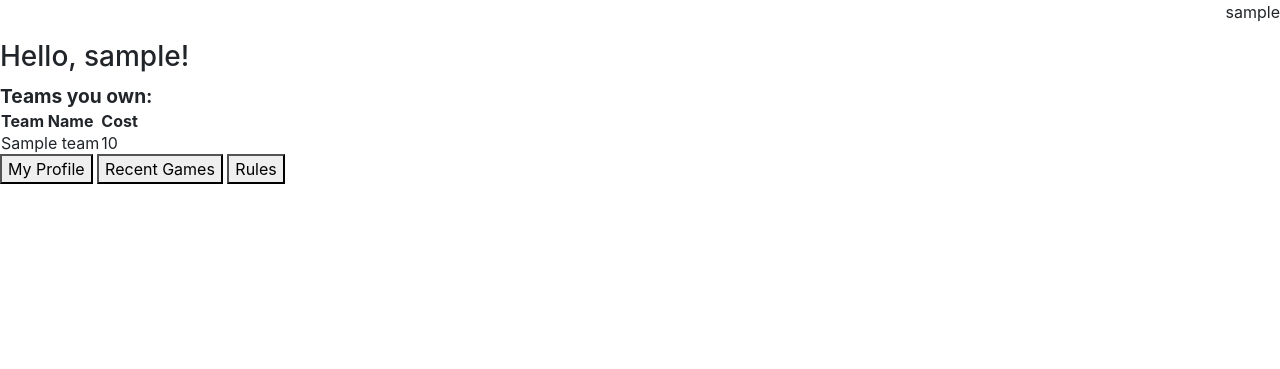
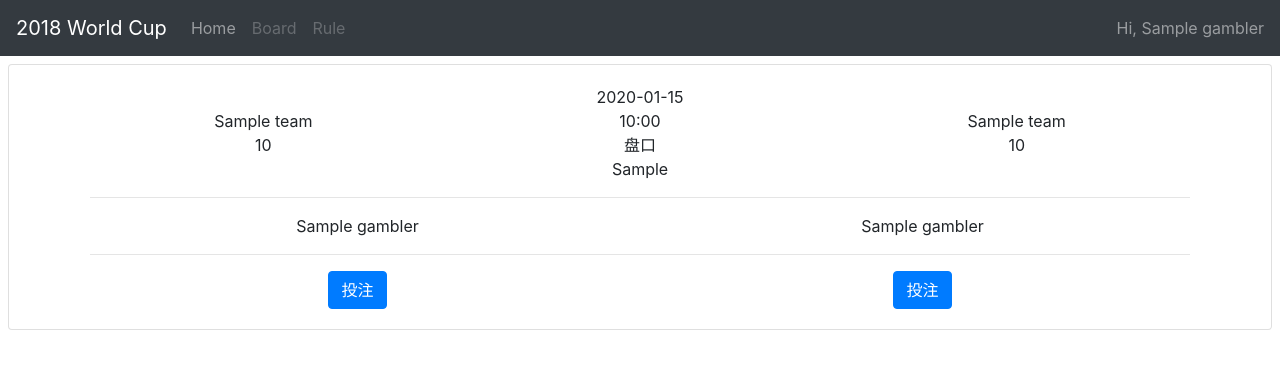
Before and after one commit to xghgzxfp/sexycroupier, a Flask app: template worldcup/templates/index.html in a window 1280 px wide. Shown: the top 369 px of the page. Run offline with Flask 2, Linux system fonts and the light colour scheme; the visitor is signed in with stand-in values (Sample User, id 1); the template is opened without the code that fills it: most values are stand-ins (such as "Sample title", 1, 10 or a date in 2020); a database or web service that is not in the repository returns one stand-in record (values such as "Sample title"); some libraries are stand-ins or nearby versions.

Commit message:
UI foundation

```diff
--- a/worldcup/app.py
+++ b/worldcup/app.py
@@ -3,7 +3,6 @@
 import functools
 import requests
 
-from datetime import datetime, timedelta
 from urllib.parse import urlencode
 
 from flask import Flask, session, render_template, request, redirect, url_for, g, abort
@@ -106,30 +105,17 @@ def auth_signup():
     return redirect(url_for('index'))
 
 
-@app.route('/')
+@app.route('/', methods=['GET', 'POST'])
 @authenticated
 def index():
-    userteams = []
-    today = datetime.now()
-    dayaftertomorrow = today + timedelta(days=2)
+    if request.method == 'POST':
+        match_id = request.values.get("match_id")
+        new_choice = request.values.get("betchoice")
 
-    #games = db.match.find({"$and": [{"match_time": {"$gte": today}},
-    #                         {"match_time": {"$lt": dayaftertomorrow}}]}).sort({"match_time": -1})
-    games = db.match.find().sort([("match_time", -1)])
-    return render_template('index.html', username=g.me.name, userteams=userteams, games=list(games))
+        # TODO:
+        # check if current time is an effective time point to modify the bet choice
 
+        model.update_match_gamblers(match_id, new_choice, g.me.name)
 
-@app.route('/bet', methods=['POST'])
-@authenticated
-def bet():
-    match_id = request.values.get("match_id")
-    new_choice = request.values.get("betchoice")
-    ## function place holder:
-    ## check if current time is an effective time point to modify the bet choice
-
-    model.update_match_gamblers(match_id, new_choice, g.me.name)
-    return redirect(next_url())
-
-
-if __name__ == "__main__":
-    app.run(port=8010)
+    matches = model.find_matches(cup='英超')
+    return render_template('index.html', matches=matches)
--- a/worldcup/templates/_base.html
+++ b/worldcup/templates/_base.html
@@ -5,10 +5,31 @@
   <meta charset="UTF-8">
   <meta name="viewport" content="width=device-width, initial-scale=1, shrink-to-fit=no">
   <title>{% block title %}2018 World Cup{% endblock %}</title>
-  <link rel="stylesheet" href="https://maxcdn.bootstrapcdn.com/bootstrap/4.0.0/css/bootstrap.min.css">
+  <link rel="stylesheet" href="https://cdnjs.cloudflare.com/ajax/libs/twitter-bootstrap/4.0.0/css/bootstrap.min.css">
+  {# <style>*{font-size:.9rem}</style> #}
   {% endblock %}
 </head>
 <body>
-  {% block body %}{% endblock %}
+  <nav class="navbar navbar-expand-sm navbar-dark bg-dark">
+    <button class="navbar-toggler" type="button" data-toggle="collapse" data-target="#navbar">
+      <span class="navbar-toggler-icon"></span>
+    </button>
+    <div class="navbar-brand">2018 World Cup</div>
+    <div class="collapse navbar-collapse" id="navbar">
+      <div class="navbar-nav">
+        <a href="{{ url_for('index') }}" class="nav-item nav-link">Home</a>
+        <a href="#" class="nav-item nav-link disabled">Board</a>
+        <a href="#" class="nav-item nav-link disabled">Rule</a>
+      </div>
+    </div>
+    {% if g.me %}
+    <span class="navbar-text">Hi, {{ g.me.name }}</span>
+    {% endif %}
+  </nav>
+
+  {% block content %}{% endblock %}
+
+  <script src="https://cdnjs.cloudflare.com/ajax/libs/jquery/3.2.1/jquery.slim.min.js"></script>
+  <script src="https://cdnjs.cloudflare.com/ajax/libs/twitter-bootstrap/4.0.0/js/bootstrap.min.js"></script>
 </body>
 </html>
--- a/worldcup/templates/index.html
+++ b/worldcup/templates/index.html
@@ -1,92 +1,57 @@
-<html>
+{% extends "_base.html" %}
 
-<head>
-    <meta content="charset=utf-8" />
-    <title>{{t}}</title>
-    <link rel="stylesheet" href="https://maxcdn.bootstrapcdn.com/bootstrap/4.0.0/css/bootstrap.min.css">
-    <style>
-        .container {
-            text-align: center
-        }
-    </style>
-</head>
+{% block content %}
 
-<div align="right">
-    {% if not session.logged_in %}
-    <p>{{session['logged_user']}}</p>
-    {% else %}
-    <a href="{{ url_for('logout') }}">log out</a> {% endif %}
-</div>
-
-<div id="profile" class="tabcontent">
-    <h3>Hello, {{ username }}!</h3> {% if userteams[0] %}
-    <b><big>Teams you own:</big></b>
-
-    <table>
-        <tr id="row">
-            <th>Team Name</th>
-            <th>Cost</th>
-        </tr>
-        {% for userteam in userteams %}
-        <tr>
-            <td class="Team">{{ userteam["team"] }}</td>
-            <td class="Cost">{{ userteam["price"] }}</td>
-        </tr>
-        {% endfor %}
-    </table>
-    {% else %}
-    <h4>You don't have any team yet!!</h4> {% endif %}
-</div>
-
-<div id="game" class="tabcontent">
-    <h3>Below is today and tomorrow's game</h3>
-    <br /> {% if games[0] %} {% for game in games %}
-    <hr>
+{% for match in matches %}
 <!-- match -->
-    <div class="card text-center" style="margin: 1rem">
-        <div class="card-body">
-            <div class="container">
+<div class="card text-center m-2">
+  <div class="card-body container">
     <!-- match detail -->
     <div class="row align-items-center">
       <div class="col">
-                        <div class="team">{{game["a"]["team"]}}</div>
+        <div class="team">{{match["a"]["team"]}}</div>
         <div class="score">
-                            {% if game["a"]["score"] %} {{game["a"]["score"]}} {% else %} - {% endif %}
+          {% if match["a"]["score"] %} {{match["a"]["score"]}} {% else %} - {% endif %}
+        </div>
+      </div>
+      <div class="col text-nowrap">
+        <div>{{ match["match_time"].strftime('%Y-%m-%d') }}</div>
+        <div>{{ match["match_time"].strftime('%H:%M') }}</div>
+        <div>盘口</div>
+        <div class="score">
+          {% if match["handicap_display"] is defined %} {{match["handicap_display"]}} {% endif %}
         </div>
       </div>
       <div class="col">
-                        <div>{{game["match_time"]}}</div>
-                        <div>盘口</div>
+        <div class="team">{{match["b"]["team"]}}</div>
         <div class="score">
-                            {% if game["handicap_display"] is defined %} {{game["handicap_display"]}} {% endif %}
-                        </div>
-                    </div>
-                    <div class="col">
-                        <div class="team">{{game["b"]["team"]}}</div>
-                        <div class="score">
-                            {% if game["b"]["score"] %} {{game["b"]["score"]}} {% else %} - {% endif %}
+          {% if match["b"]["score"] %} {{match["b"]["score"]}} {% else %} - {% endif %}
         </div>
       </div>
     </div>
+
     <hr>
+
     <!-- bet detail -->
     <div class="row align-items-center">
       <div class="col">
-                        {% for playerA in game["a"]["player"] %}
-                        <div>{{playerA}}</div>
+        {% for gambler in match["a"]["gamblers"] %}
+        <div>{{ gambler }}</div>
         {% endfor %}
       </div>
       <div class="col">
-                        {% for playerB in game["b"]["player"] %}
-                        <div>{{playerB}}</div>
+        {% for gambler in match["b"]["gamblers"] %}
+        <div>{{ gambler }}</div>
         {% endfor %}
       </div>
     </div>
+
     <hr>
+
     <!-- action -->
-                <form action="/bet" method="post">
+    <form action="/" method="post">
       <div class="row align-items-center">
-                        <input type="hidden" name="match_id" value={{game["id"]}}>
+        <input type="hidden" name="match_id" value="{{ match['id'] }}">
         <div class="col">
           <button class="btn btn-primary" type="submit" name="betchoice" value="a">投注</button>
         </div>
@@ -97,31 +62,6 @@
     </form>
   </div>
 </div>
-    </div>
-    {% endfor %} {% else %}
-    <h4>No bet today!</h4> {% endif %}
-</div>
+{% endfor %}
 
-<div id="rules" class="tabcontent">
-    <h3>Rules should be here</h3>
-</div>
-
-<button class="tablink" onclick="openPage('profile', this)" id="defaultOpen">My Profile</button>
-<button class="tablink" onclick="openPage('game', this)">Recent Games</button>
-<button class="tablink" onclick="openPage('rules', this)">Rules</button>
-
-<script>
-    function openPage(pageName, elmnt) {
-        var i, tabcontent, tablinks;
-        tabcontent = document.getElementsByClassName("tabcontent");
-        for (i = 0; i < tabcontent.length; i++) {
-            tabcontent[i].style.display = "none";
-        }
-        tablinks = document.getElementsByClassName("tablink");
-        document.getElementById(pageName).style.display = "block";
-    }
-    // Get the element with id="defaultOpen" and click on it
-    document.getElementById("defaultOpen").click();
-</script>
-
-</html>
+{% endblock %}
--- a/worldcup/templates/signup.html
+++ b/worldcup/templates/signup.html
@@ -1,7 +1,8 @@
 {% extends "_base.html" %}
 
-{% block body %}
-<div class="card text-align m-2">
+{% block content %}
+
+<div class="card text-center m-3">
   <div class="card-body">
     <form action="/auth/signup" method="POST" class="form-inline">
       <div class="input-group">
@@ -17,4 +18,5 @@
     </form>
   </div>
 </div>
+
 {% endblock %}
```
Also changed, not shown: worldcup/static/assets/style.css (deleted, +0 -89 lines). Lines whose indentation alone changed are shown as unchanged.
